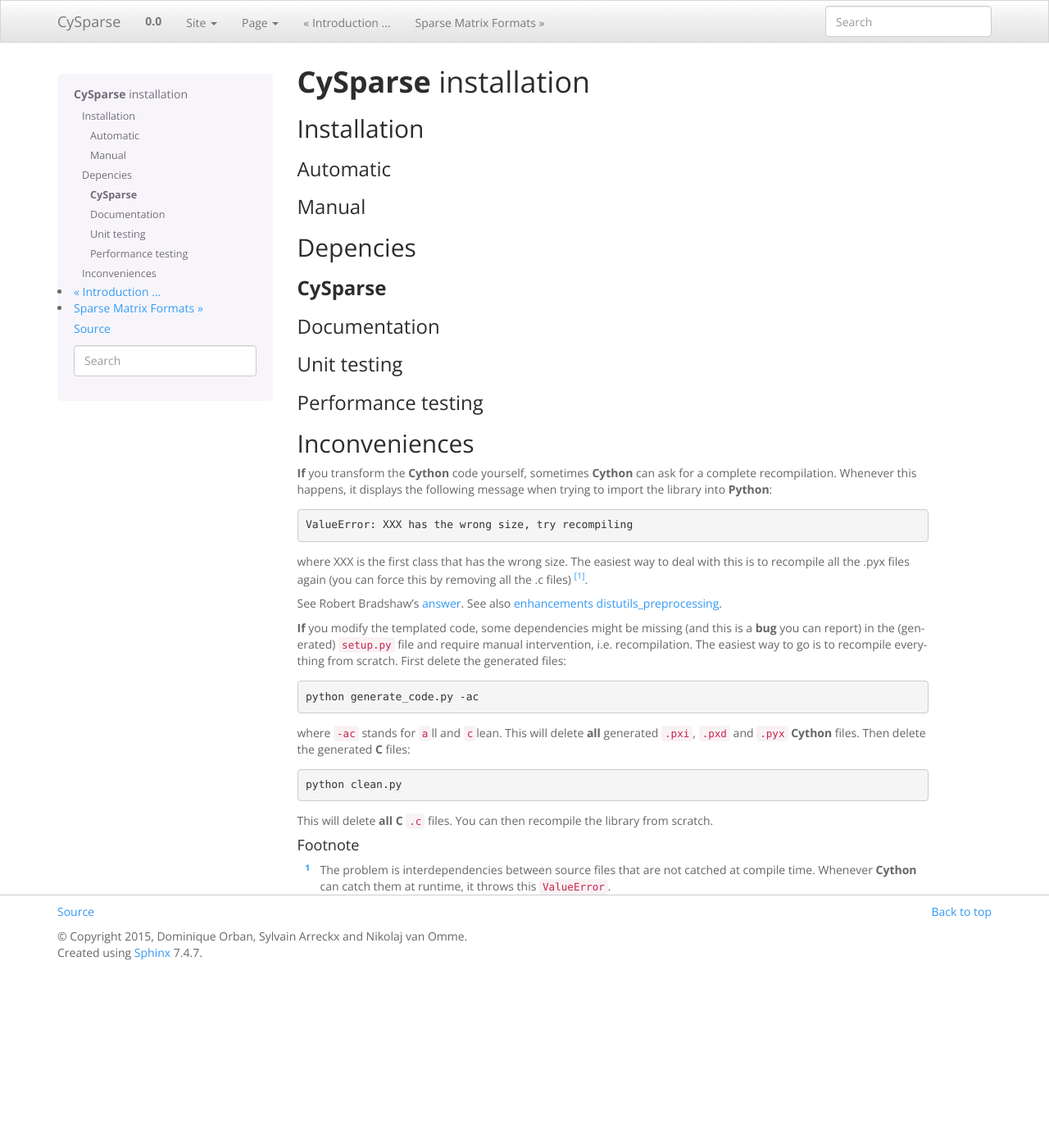
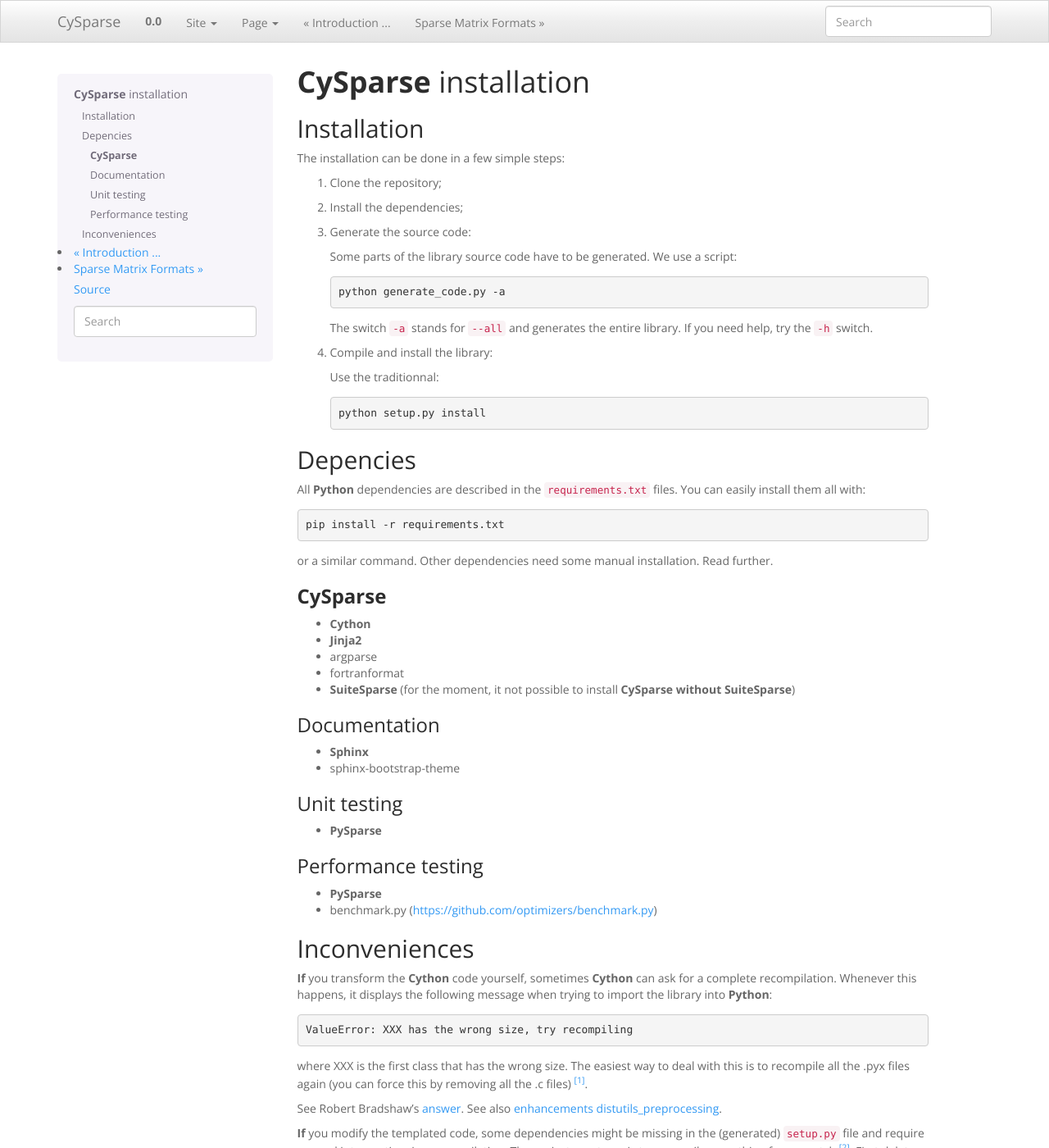
Before and after one commit to PythonOptimizers/cysparse, a Sphinx documentation site: the page built from doc/source/installation.rst, in a window 1280 px wide and 1400 px high. Shown: the whole window at 82% size. Built offline with Sphinx 7.4.7, drawn with Linux system fonts in a browser that asks for light colours; some of the changed text lies outside the part shown.

Commit message:
added installation procedure in doc

```diff
--- a/doc/source/installation.rst
+++ b/doc/source/installation.rst
@@ -7,29 +7,70 @@
 Installation
 ==============
 
-Automatic
-------------
+The installation can be done in a few simple steps:
 
-Manual
---------
+1. Clone the repository;
+2. Install the dependencies;
+3. Generate the source code:
+
+   Some parts of the library source code have to be generated. We use a script:
+
+   ..  code-block:: bash
+
+       python generate_code.py -a
+
+   The switch ``-a`` stands for ``--all`` and generates the entire library. If you need help, try the ``-h`` switch.
+
+4. Compile and install the library:
+
+   Use the traditionnal:
+
+   ..  code-block:: bash
+
+       python setup.py install
+
+
+
 
 
 
 Depencies
 ============
 
+All :program:`Python` dependencies are described in the :file:`requirements.txt` files. You can easily install them all with:
+
+..  code-block:: bash
+
+    pip install -r requirements.txt
+
+or a similar command. Other dependencies need some manual installation. Read further.
+
+
 :program:`CySparse`
 ---------------------
+
+- :program:`Cython`
+- :program:`Jinja2`
+- argparse
+- fortranformat
+- :program:`SuiteSparse` (for the moment, it not possible to install :program:`CySparse` **without** :program:`SuiteSparse`)
 
 Documentation
 -----------------
 
+- :program:`Sphinx`
+- sphinx-bootstrap-theme
+
 Unit testing
 ------------
 
+- :program:`PySparse`
 
 Performance testing
 ----------------------
+
+- :program:`PySparse`
+- benchmark.py (https://github.com/optimizers/benchmark.py)
 
 Inconveniences
 ==============
@@ -47,7 +88,7 @@
 See Robert Bradshaw's `answer <https://groups.google.com/forum/?hl=en#!topic/cython-users/cOAVM0whJkY>`_.
 See also `enhancements distutils_preprocessing <https://github.com/cython/cython/wiki/enhancements-distutils_preprocessing>`_.
 
-**If** you modify the templated code, some dependencies might be missing (and this is a **bug** you can report) in the (generated) ``setup.py`` file and require manual intervention, i.e. recompilation. The easiest way to go is to recompile everything from scratch. First delete the generated files:
+**If** you modify the templated code, some dependencies might be missing in the (generated) ``setup.py`` file and require manual intervention, i.e. recompilation. The easiest way to go is to recompile everything from scratch [#missing_dependencies_generated_templates]_. First delete the generated files:
 
 ..  code-block:: bash
 
@@ -65,7 +106,9 @@
 
 ..  raw:: html
 
-    <h4>Footnote</h4>
+    <h4>Footnotes</h4>
 
 
 ..  [#cython_try_recompiling] The problem is interdependencies between source files that are not catched at compile time. Whenever :program:`Cython` can catch them at runtime, it throws this ``ValueError``.
+
+..  [#missing_dependencies_generated_templates] Interdependencies between generated templates are **not** monitored. Instead of recompiling everything from scratch, you can also simply delete the corresponding :program:`Cython` generated files. This will spare you some compilation time.
```
Also changed, not shown: 4 other files.
